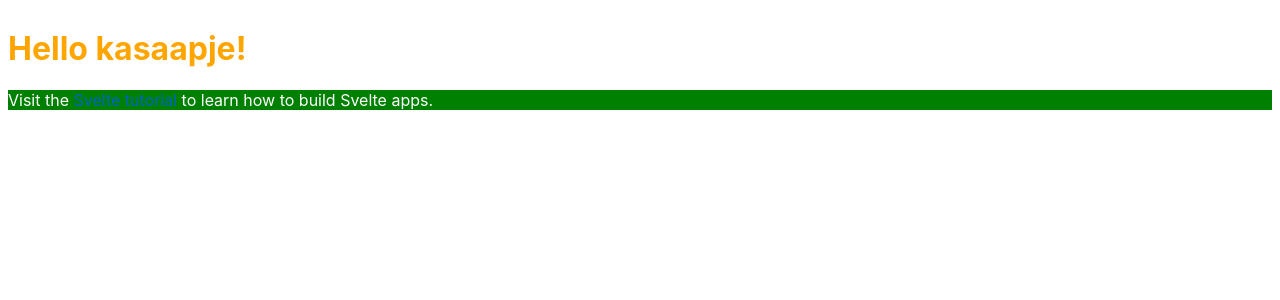
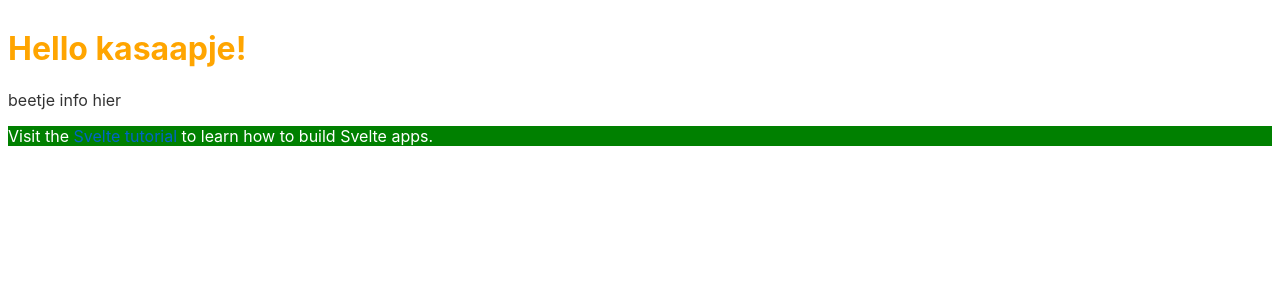
Before and after one commit to BoussonKarel/KassAapje, a Svelte app in the folder frontend/kassaapje/: page / in a window 1280 px wide. Shown: the top 300 px of the page. Built offline with nearby package versions, Linux system fonts and the light colour scheme.

Commit message:
Fixed one error, created a new one

```diff
--- a/frontend/kassaapje/src/App.svelte
+++ b/frontend/kassaapje/src/App.svelte
@@ -1,16 +1,18 @@
 <script lang="ts">
 	export let name: string;
+	export let phrase: string;
 </script>
 
 <main>
 	<h1>Hello {name}!</h1>
+	<p>{phrase}</p>
 	<div>
 		<p>Visit the <a href="https://svelte.dev/tutorial">Svelte tutorial</a> to learn how to build Svelte apps.</p>
 	</div>
 
 </main>
 
-<style lang="scss">
+<style  lang="scss">
 
   $color: orange;
 
--- a/frontend/kassaapje/src/main.ts
+++ b/frontend/kassaapje/src/main.ts
@@ -3,7 +3,8 @@ import App from './App.svelte';
 const app = new App({
 	target: document.body,
 	props: {
-		name: 'kasaapje'
+		name: 'kasaapje',
+		phrase: 'beetje info hier'
 	}
 });
 
```
